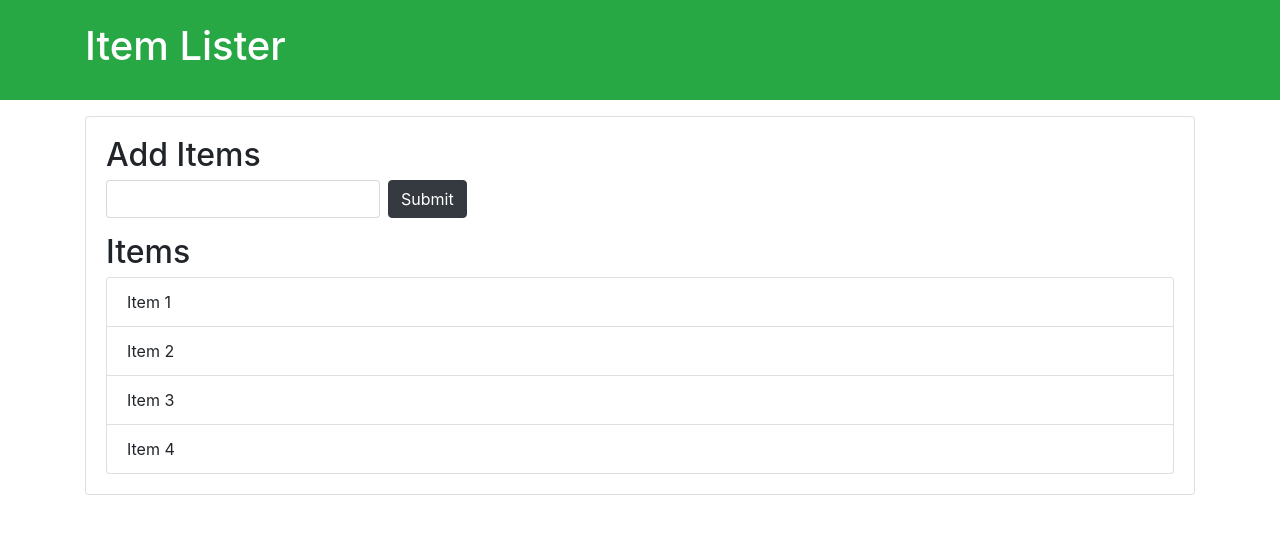
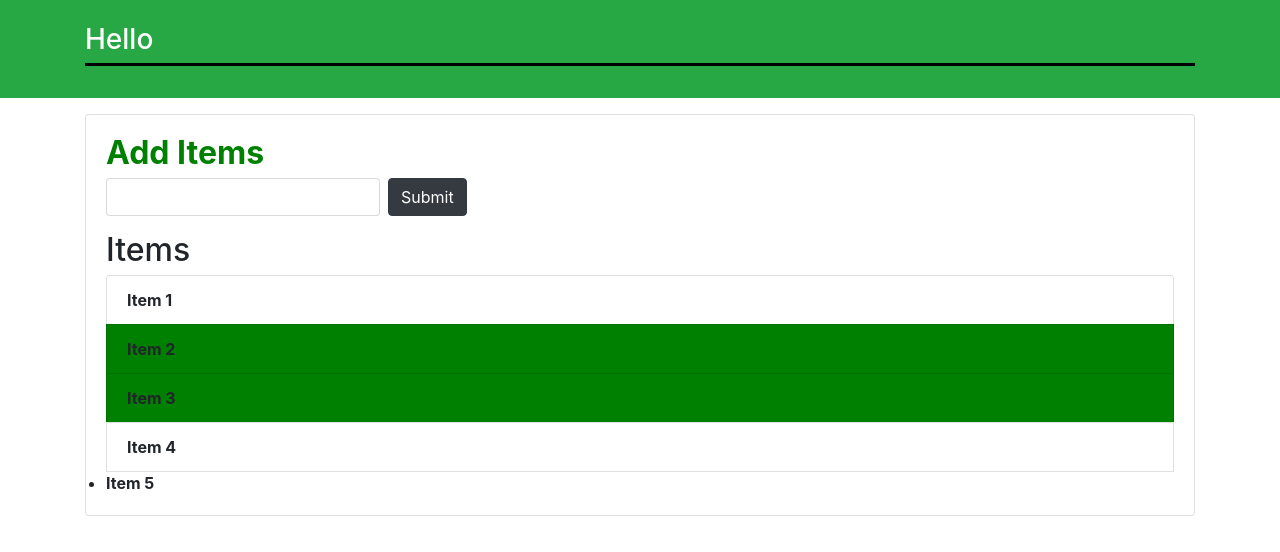
Before and after one commit to lakshmiippili/GitDom, a plain HTML site: page index.html in a window 1280 px wide. Drawn offline with nearby package versions, Linux system fonts and the light colour scheme.

Commit message:
second commit done

```diff
--- /dev/null
+++ b/byElement.js
@@ -0,0 +1,44 @@
+// console.dir(document)
+// console.log(document.domain)
+// console.log(document.URL)
+// console.log(document.title)
+// document.title = "Items "
+// console.log(document.all[10]);
+// console.log(document.forms)
+// console.log(document.links)
+
+
+var headerTitle= document.getElementById('header-title')
+console.log(headerTitle)
+headerTitle.textContent="Hello"
+headerTitle.innerText='GoodBye'
+
+var headerTitle= document.getElementById('header-title')
+console.log(headerTitle)
+headerTitle.innerHTML = '<h3>Hello</h3>'
+headerTitle.style.borderBottom='solid 3px #000'
+var addItems = document.getElementsByClassName('title')
+
+console.log(addItems[0])
+addItems[0].style.fontWeight ='bold';
+addItems[0].style.color='green'
+
+var items = document.getElementsByClassName('list-group-item')
+items[1].style.backgroundColor ='green'
+console.log(items)
+
+for(var i=0;i<items.length; i++){
+    items[i].style.fontWeight='bold'
+}
+
+
+
+var lists = document.getElementsByTagName('li')
+console.log(lists)
+console.log(lists[1])
+lists[2].style.backgroundColor ='green'
+console.log(items)
+
+for(var i=0;i<lists.length; i++){
+    lists[i].style.fontWeight='bold'
+}
--- a/index.html
+++ b/index.html
@@ -26,10 +26,11 @@
       <li class="list-group-item">Item 2</li>
       <li class="list-group-item">Item 3</li>
       <li class="list-group-item">Item 4</li>
+      <li>Item 5</li>
     </ul>
    </div>
   </div>
 
-  <script src="byId.js"></script>
+  <script src="byElement.js"></script>
 </body>
 </html>
```
